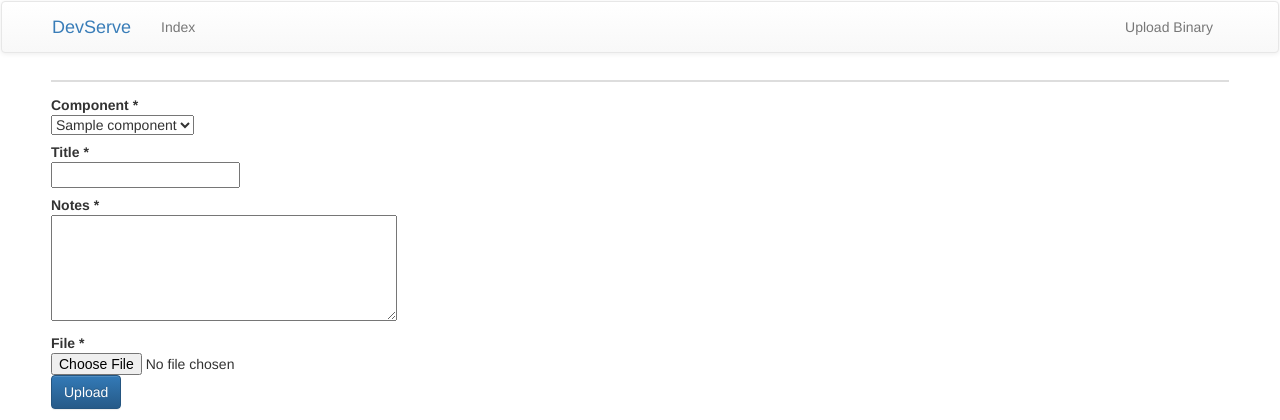
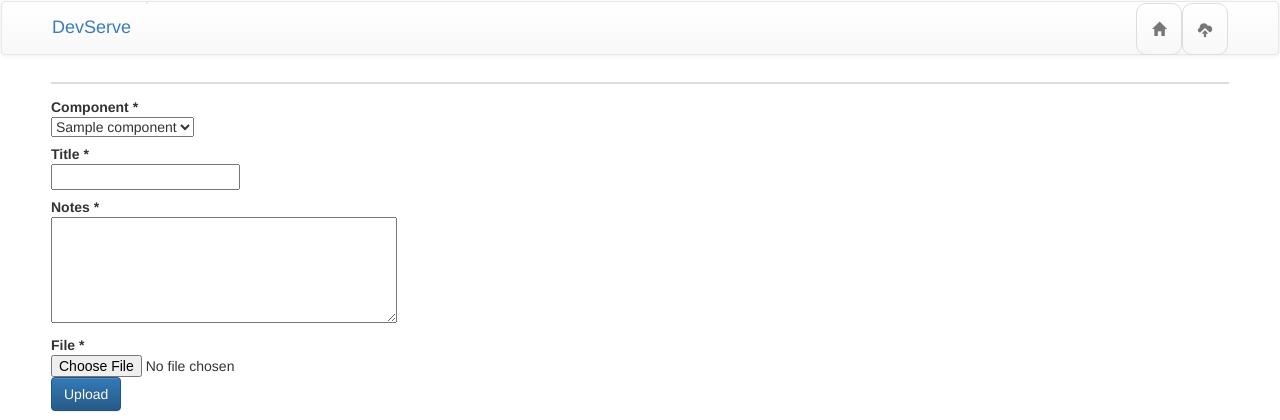
Before and after one commit to kiran-vemuri/DevServe, a Django app: page /releases/binary_upload in a window 1280 px wide. Shown: the top 420 px of the page. Run offline with Django 3.2, Linux system fonts and the light colour scheme; tables that the repository leaves empty hold one stand-in row (values such as "Sample post"); parts of the project's set-up code (start-up, migrations or seed data) failed here and were passed over; some libraries are stand-ins or nearby versions.

Commit message:
- unstable binary actions disabled - new page header

```diff
--- a/static/css/devserve_style.css
+++ b/static/css/devserve_style.css
@@ -50,3 +50,9 @@ h1, h2, h3, h4 {
 .binary_unstable{
     color: darkred;
 }
+
+.borderlist {
+    list-style-position:inside;
+    border: 1px ridge #DDDDDD;
+    border-radius: 10px;
+}
--- a/static/templates/base.html
+++ b/static/templates/base.html
@@ -31,8 +31,8 @@
 
         <!-- Collect the nav links, forms, and other content for toggling -->
             <div class="collapse navbar-collapse" id="bs-example-navbar-collapse-1">
-                <ul class="nav navbar-nav">
-                <li><a href="{% url 'product_index' %}">Index<span class="sr-only">(current)</span></a></li>
+                <ul class="nav navbar-nav borderlist">
+                <!--<li><a class="glyphicon glyphicon-home" href="{% url 'product_index' %}" title="Home"></a></li>-->
                 <!--<li><a href="/releases/binary_upload">Upload Binary</a></li>-->
                 <!--<li class="dropdown">-->
                     <!--<a href="#" class="dropdown-toggle" data-toggle="dropdown" role="button" aria-haspopup="true" aria-expanded="false">Dropdown <span class="caret"></span></a>-->
@@ -54,7 +54,8 @@
                     <!--<button type="submit" class="btn btn-default">Submit</button>-->
                 <!--</form>-->
                 <ul class="nav navbar-nav navbar-right">
-                <li><a href="/releases/binary_upload">Upload Binary</a></li>
+                    <li><a class="glyphicon glyphicon-home borderlist" href="{% url 'product_index' %}" title="Home"></a></li>
+                    <li><a class="glyphicon glyphicon-cloud-upload borderlist" href="/releases/binary_upload" title="Upload Binary"></a></li>
                 <!--<li class="dropdown">-->
                     <!--<a href="#" class="dropdown-toggle" data-toggle="dropdown" role="button" aria-haspopup="true" aria-expanded="false">Dropdown <span class="caret"></span></a>-->
                     <!--<ul class="dropdown-menu">-->
--- a/static/templates/releases/release_index.html
+++ b/static/templates/releases/release_index.html
@@ -26,7 +26,7 @@
 {% endblock %}
 
 {% block restbody %}
-    <a class="btn btn-primary" href="/releases/binary_upload">
-        Upload Binary
-    </a>
+    <!--<a class="btn btn-primary" href="/releases/binary_upload">-->
+        <!--Upload Binary-->
+    <!--</a>-->
 {% endblock %}
```
